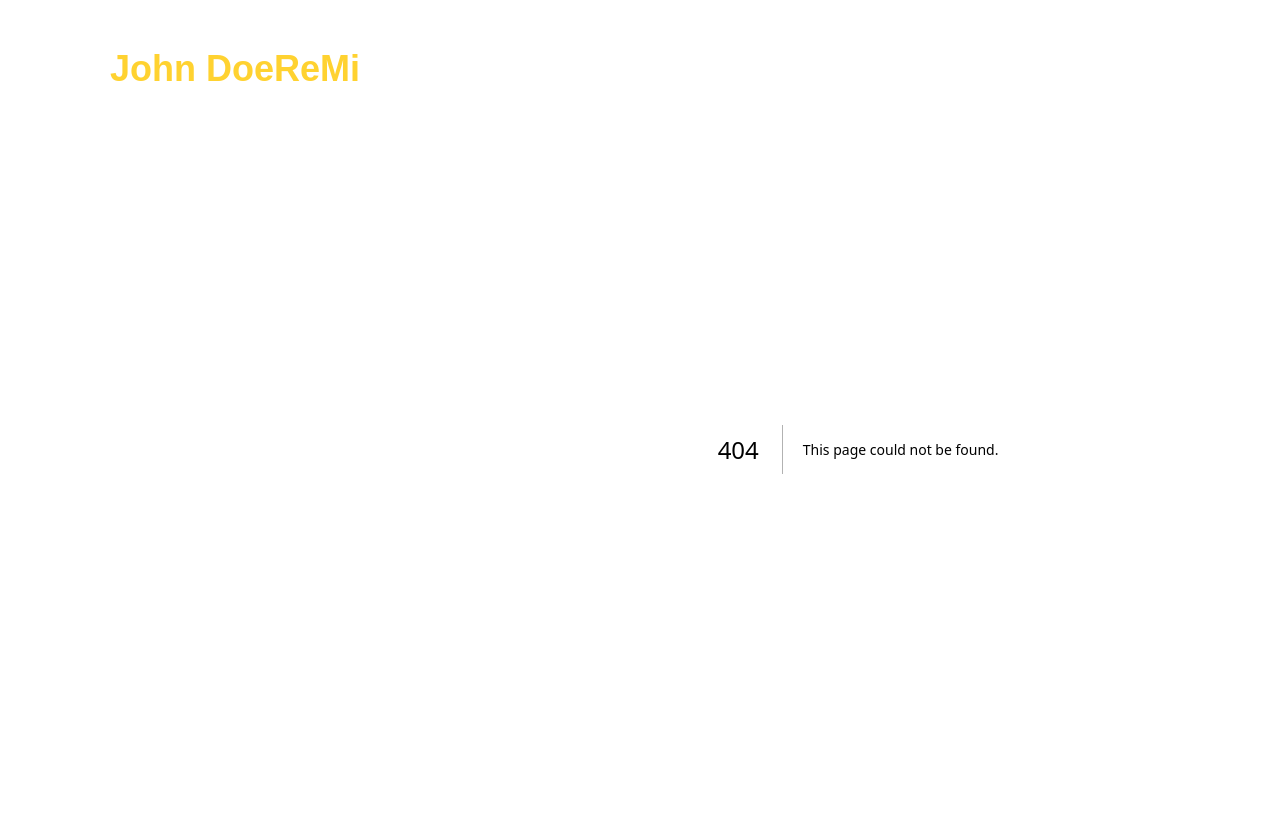
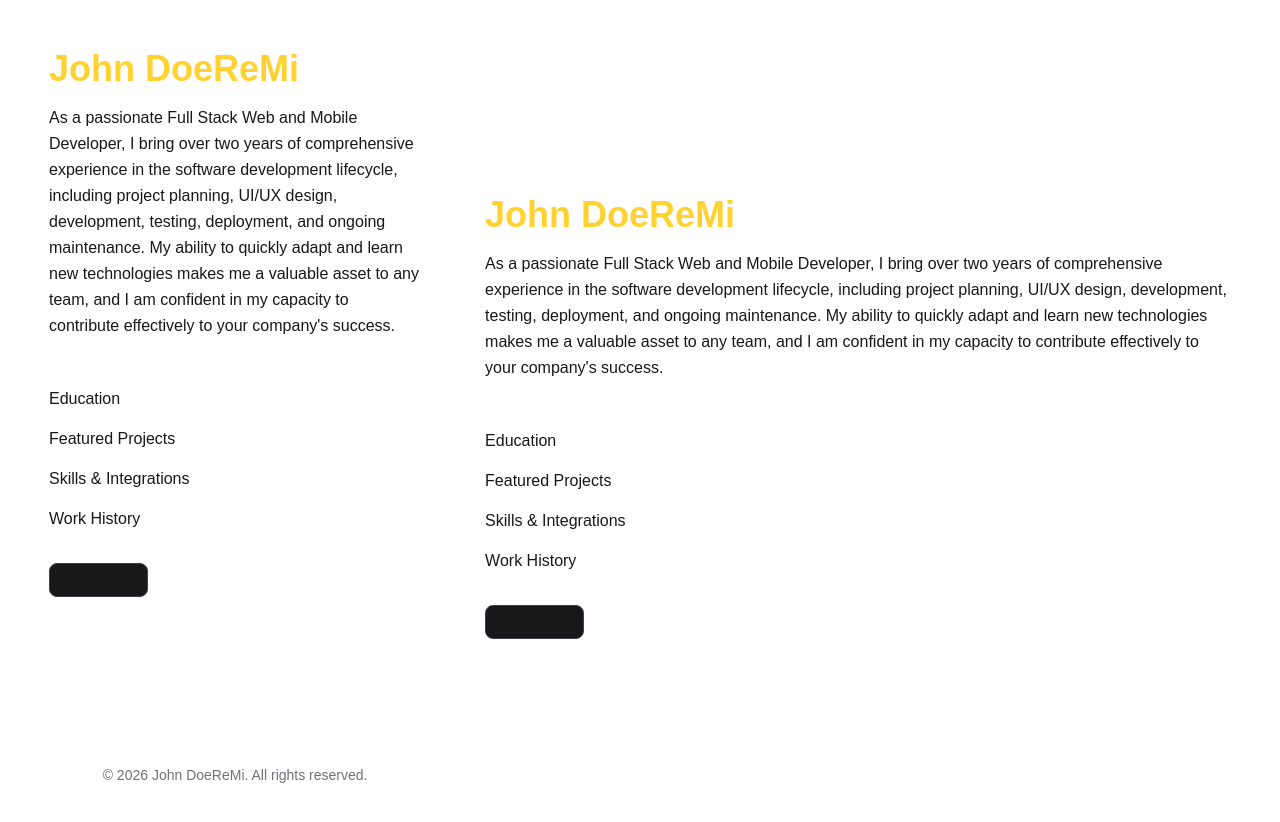
Before and after one commit to aMujeeb/portfolio_next, a Next.js app: page /about-me in a window 1280 px wide. Before the commit this address had no page. Shown: the top 822 px of the page. Built offline with nearby package versions, Linux system fonts and the light colour scheme.

Commit message:
Add localization

```diff
--- /dev/null
+++ b/src/app/about-me/page.tsx
@@ -0,0 +1,42 @@
+'use client';
+import { useLanguage } from "../context/LanguageContext";
+import { englishTexts } from "../utils/text";
+import Link from "next/link";
+
+const AboutMePage = () => {
+  const { language, setLanguage, t } = useLanguage();
+
+  return (
+    <div>
+      <h1 className="text-4xl font-bold mb-4 text-amber-300">{t.aboutMe.name}</h1>
+                    <p className="mt-4 text-zinc-900 leading-relaxed">
+                      {t.aboutMe.description}
+                    </p>
+
+                    {/* Navigations */}
+                    <nav className="mt-12 flex flex-col gap-4">
+                      <Link href="/education" className="text-zinc-900 hover:text-amber-500 transition-colors">
+                        {t.education.title}
+                      </Link>
+                      <Link href="/projects" className="text-zinc-900 hover:text-amber-500 transition-colors">
+                        {t.projects.title}
+                      </Link>
+                      <Link href="/skills" className="text-zinc-900 hover:text-amber-500 transition-colors">
+                        {t.skills.title}
+                      </Link>
+                      <Link href="/work-history" className="text-zinc-900 hover:text-amber-500 transition-colors">
+                        {t.workHistory.title}
+                      </Link>
+                    </nav>
+
+                    {/* Language Toggle */}
+                    <div className="flex gap-2 p-1 bg-zinc-900 rounded-lg w-fit mt-8 border border-zinc-700">
+                      <button onClick={() => setLanguage('en')} className={`px-3 py-1 rounded-md text-xs transition ${language==='en'}`}>EN</button>
+                      <button onClick={() => setLanguage('fr')} className={`px-3 py-1 rounded-md text-xs transition ${language==='fr'}`}>FR</button>
+                    </div>
+
+    </div>
+  );
+};
+
+export default AboutMePage;
--- /dev/null
+++ b/src/app/context/LanguageContext.tsx
@@ -0,0 +1,36 @@
+'use client';
+import React, { useState, createContext, useContext } from 'react';
+import { englishTexts } from '../utils/text';
+import { frenchTexts } from '../utils/text';
+
+type Language = 'en' | 'fr';
+
+interface LanguageContextProps {
+  language: Language;
+  setLanguage: (lang: Language) => void;
+  t: typeof englishTexts | typeof frenchTexts;
+}
+
+const LanguageContext = createContext<LanguageContextTypes | undefined>(undefined);
+
+export function LanguageProvider({ children }: { children: React.ReactNode }) {
+  const [language, setLanguage] = useState<Language>('en');
+
+  const t = language === 'en' ? englishTexts : frenchTexts;
+
+  return (
+    <LanguageContext.Provider value={{ language, setLanguage, t }}>
+      {children}
+    </LanguageContext.Provider>
+  );
+}
+
+export const useLanguage = () => {
+  const context = useContext(LanguageContext);
+  if (!context) {
+    throw new Error('useLanguage must be used within a LanguageProvider');
+  }
+  return context;
+};
+
+export default LanguageProvider;
--- a/src/app/layout.tsx
+++ b/src/app/layout.tsx
@@ -2,6 +2,8 @@ import type { Metadata } from "next";
 import { Geist, Geist_Mono } from "next/font/google";
 import "./globals.css";
 import { englishTexts } from "./utils/text";
+import AboutMePage from "./about-me/page";
+import LanguageProvider from "./context/LanguageContext";
 
 const geistSans = Geist({
   variable: "--font-geist-sans",
@@ -30,20 +32,28 @@ export default function RootLayout({
       suppressHydrationWarning
     >
       <body className="min-h-full flex flex-col">
+        <LanguageProvider>
         {/* Outer main Container */}
           <div className="min-h-screen border border-white/20 rounded-md p-4 bg-white backdrop-blur-sm">
+
           {/* Split Container */}
           <div className="grid grid-cols-[35%_65%] divider-x divide-white/10 min-h-[inherit]">
+
               {/* Static section on the left */}
               <div className="p-8 flex flex-col justify-top items-center">
-              <h1 className="text-4xl font-bold mb-4 text-amber-300">{englishTexts.aboutMe.name}</h1>
+                <AboutMePage />
+                <footer className="mt-auto text-sm text-zinc-500">
+                  &copy; {new Date().getFullYear()} {englishTexts.aboutMe.name}. All rights reserved.
+                </footer>
               </div>
+
               {/* Dynamic section on the right */}
               <div className="p-8 flex flex-col justify-center">
                 {children}
               </div>
           </div>
           </div>
+        </LanguageProvider>
       </body>
     </html>
   );
```
Lines whose indentation alone changed are shown as unchanged.
